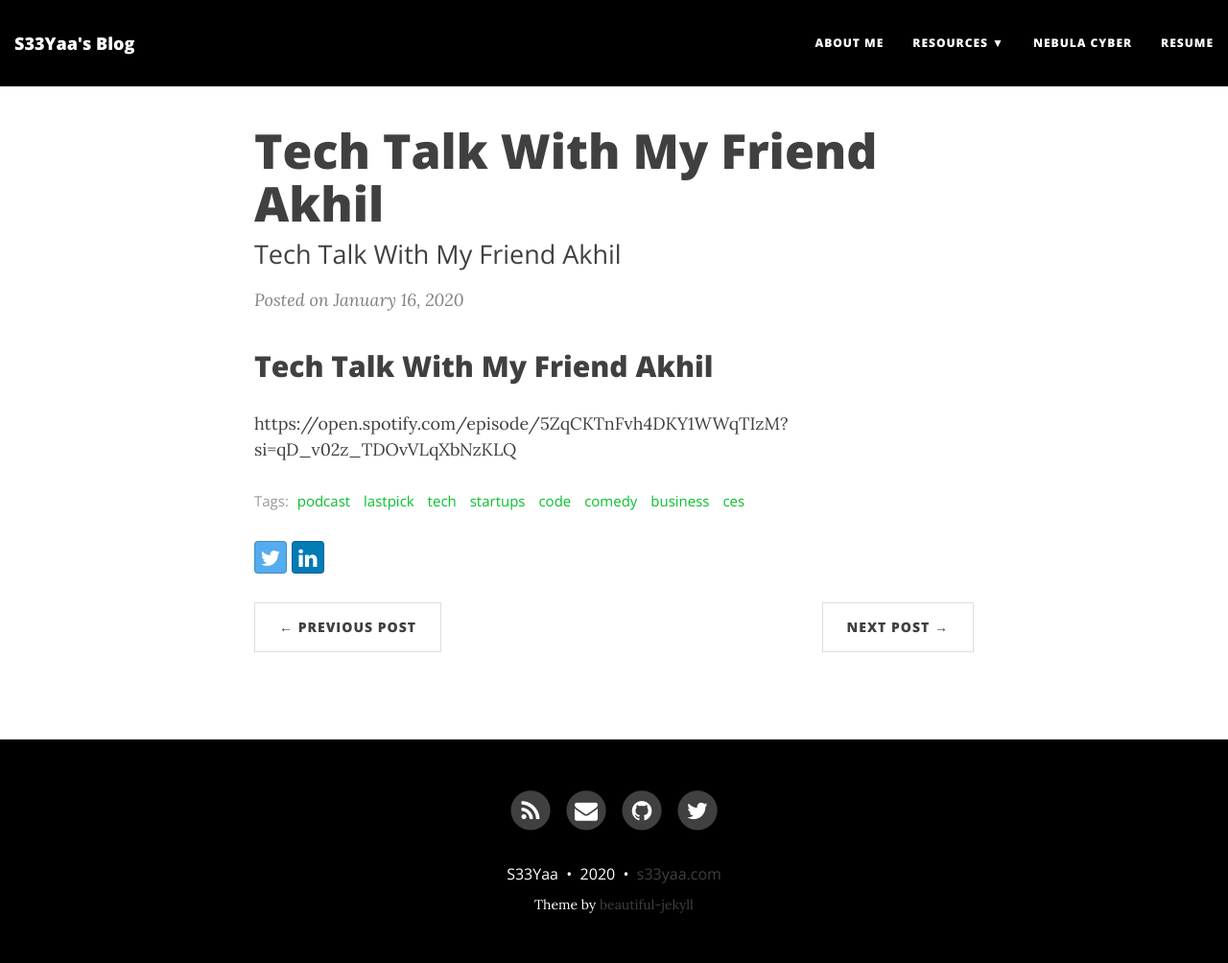
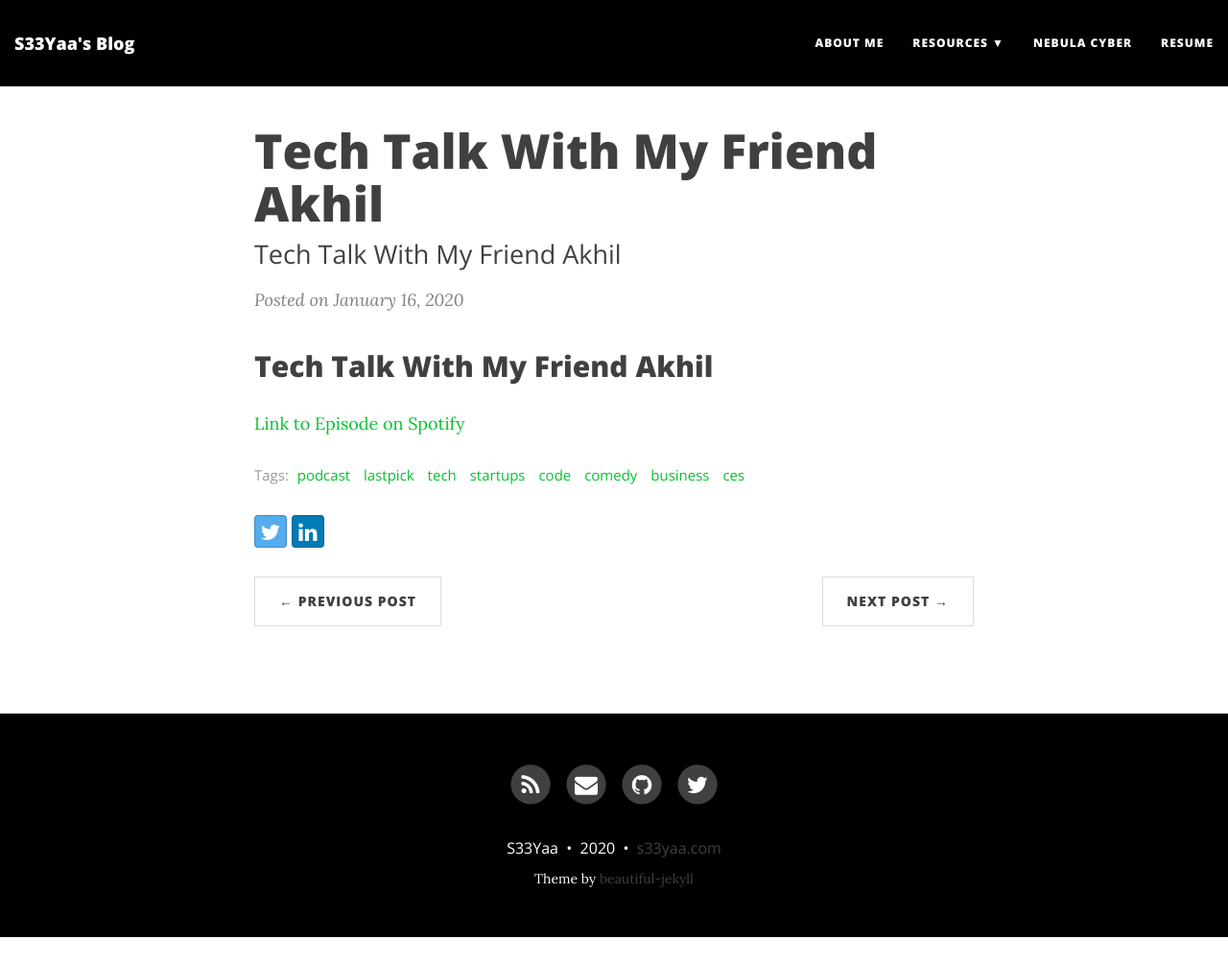
Before and after one commit to vevinkirk/vevinkirk.github.io, a Jekyll site: the page built from _posts/2020-01-16-Tech-Talk-With-My-Friend-Akhil.md, in a window 1280 px wide and 1004 px high. Shown: the whole window at 96% size. Built offline with Jekyll 4.4.1, drawn with Linux system fonts in a browser that asks for light colours; nearby versions of some CDN libraries.

Commit message:
Update 2020-01-16-Tech-Talk-With-My-Friend-Akhil.md

```diff
--- a/_posts/2020-01-16-Tech-Talk-With-My-Friend-Akhil.md
+++ b/_posts/2020-01-16-Tech-Talk-With-My-Friend-Akhil.md
@@ -17,4 +17,4 @@ comments: true
 ---
 
 ## Tech Talk With My Friend Akhil
-https://open.spotify.com/episode/5ZqCKTnFvh4DKY1WWqTIzM?si=qD_v02z_TDOvVLqXbNzKLQ
+[Link to Episode on Spotify](https://open.spotify.com/episode/5ZqCKTnFvh4DKY1WWqTIzM?si=qD_v02z_TDOvVLqXbNzKLQ)
```
